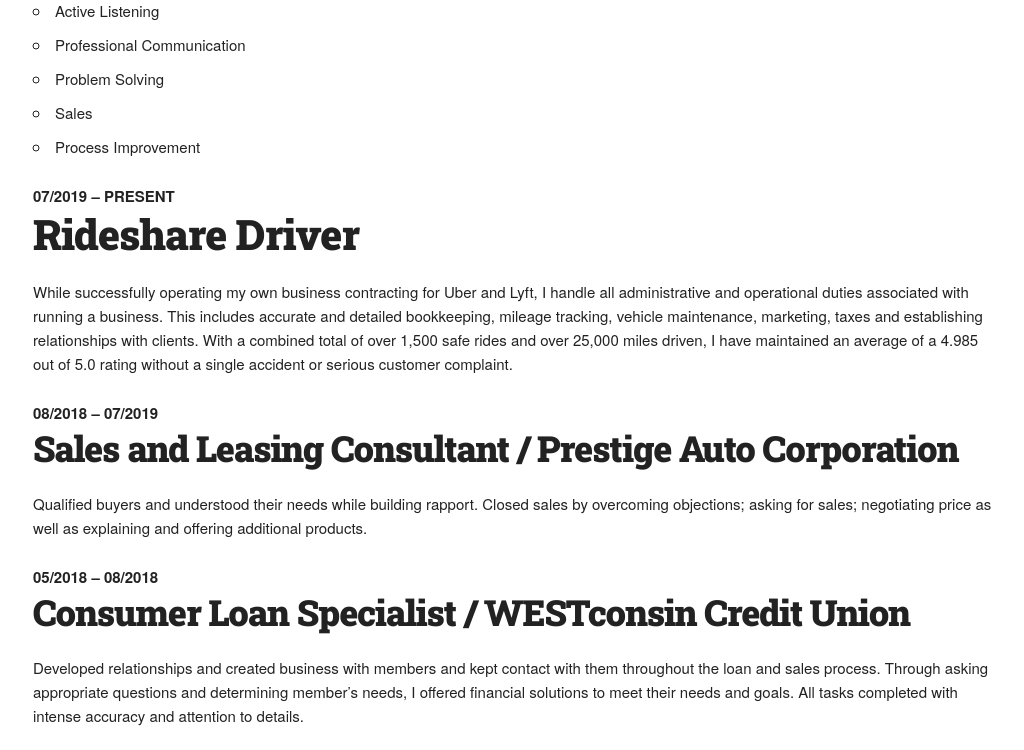
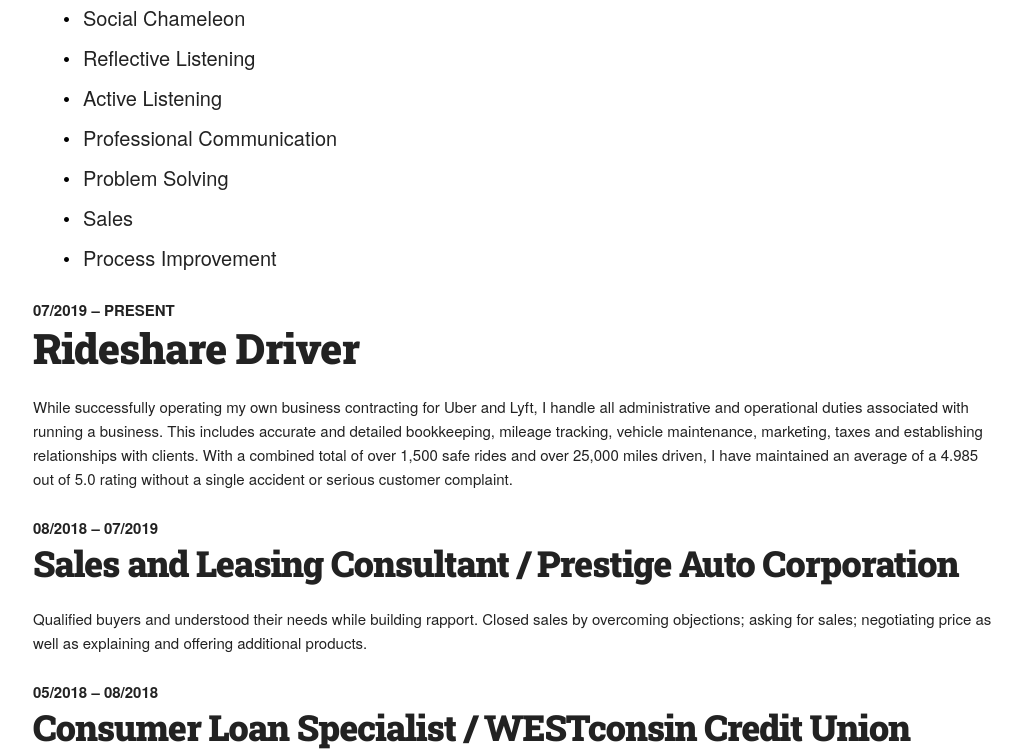
Before and after one commit to dstorbergjr/Resume, a plain HTML site: page index.html in a window 1280 px wide. Shown: the part 564-1314 px from the top of the page, without its empty margins (127-1151 px from the left). Drawn offline with Linux system fonts and the light colour scheme.

Commit message:
Ul/LI styles

```diff
--- a/assets/css/index.css
+++ b/assets/css/index.css
@@ -4,6 +4,25 @@ body {
 
 h1, h2, h3, h4, h5, h6 {
   font-family: 'Roboto Slab', serif;
+}
+
+ul, li {
+  list-style: none;
+}
+
+li {
+  margin-left: 50px;
+  line-height: 1.5em;
+  font-size: 20px;
+}
+
+li::before {
+  font-size: 20px;
+  content: "•";
+  color: black;
+  display: inline-block;
+  width: 1em;
+  margin-left: -1em;
 }
 
 .details {
--- a/index.html
+++ b/index.html
@@ -38,6 +38,7 @@
         </div>
       </div>
       <div class="skills container">
+        <h2>Skills</h2>
         <ul class="less-spacing">
           <li>Social Chameleon</li>
           <li>Reflective Listening</li>
```
